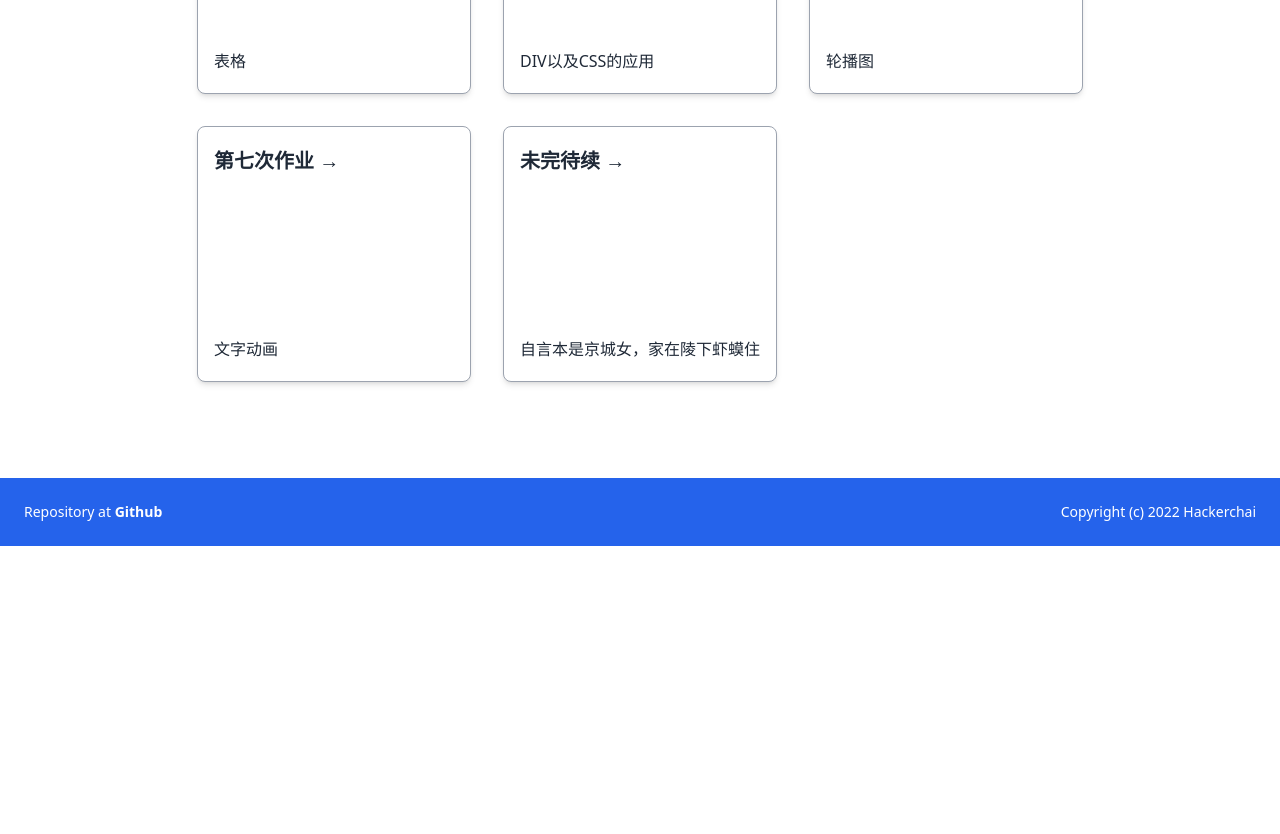
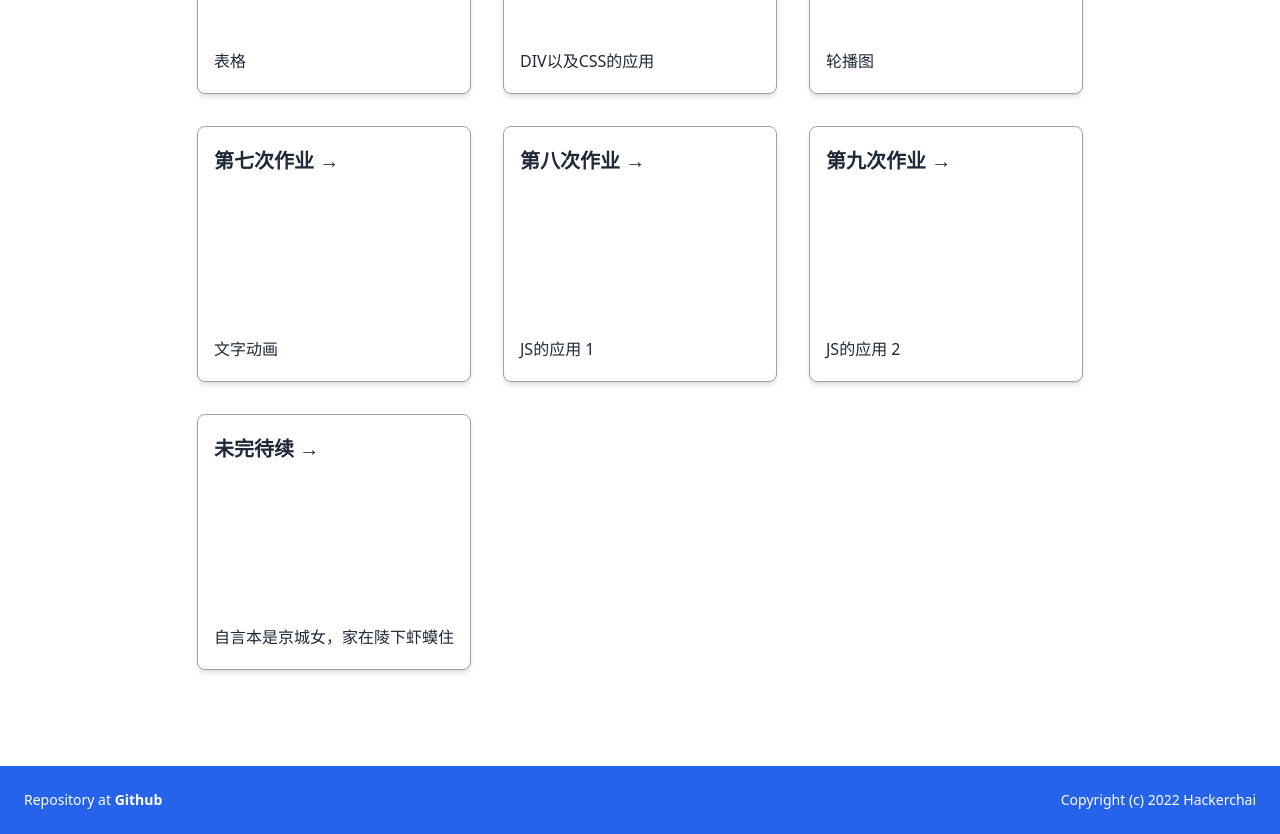
Before and after one commit to hackerchai/frontend-class, a Next.js app: page / in a window 1280 px wide. Shown: the part 840-1674 px from the top of the page. Before the commit the page ends 1386 px from the top, so only its background shows below. Built offline with nearby package versions, Linux system fonts and the light colour scheme.

Commit message:
feat: update homework 8
Signed-off-by: hackerchai <i@hackerchai.com>

```diff
--- a/pages/index.js
+++ b/pages/index.js
@@ -62,6 +62,20 @@ export default function Home() {
           </div>
         </Link>
 
+        <Link href="/homeworks/ch08" passHref>
+          <div className="max-w-md h-64 flex flex-col justify-between bg-white rounded-lg border border-gray-400 mb-0 py-5 px-4 shadow-md">
+            <h2 className="mb-3 text-xl font-bold">第八次作业 &rarr;</h2>
+            <p>JS的应用 1</p>
+          </div>
+        </Link>
+
+        <Link href="/homeworks/ch09" passHref>
+          <div className="max-w-md h-64 flex flex-col justify-between bg-white rounded-lg border border-gray-400 mb-0 py-5 px-4 shadow-md">
+            <h2 className="mb-3 text-xl font-bold">第九次作业 &rarr;</h2>
+            <p>JS的应用 2</p>
+          </div>
+        </Link>
+
         <a href="https://www.youtube.com/watch?v=VI9cMDhcw0Y" passHref>
           <div className="max-w-md h-64 flex flex-col justify-between bg-white  rounded-lg border border-gray-400 mb-0 py-5 px-4 shadow-md">
             <h2 className="mb-3 text-xl font-bold">未完待续 &rarr;</h2>
--- a/styles/globals.css
+++ b/styles/globals.css
@@ -30,3 +30,13 @@ margin: 4rem 0;
     line-height: 1.5;
     font-size: 1.5rem;
 }
+
+.mul-table {
+    float: left;
+    width: 140px;
+    height: 50px;
+    margin: 2px;
+    text-align: center;
+    line-height: 50px;
+    font-size: 20px;
+}
```
Lines whose indentation alone changed are shown as unchanged.
